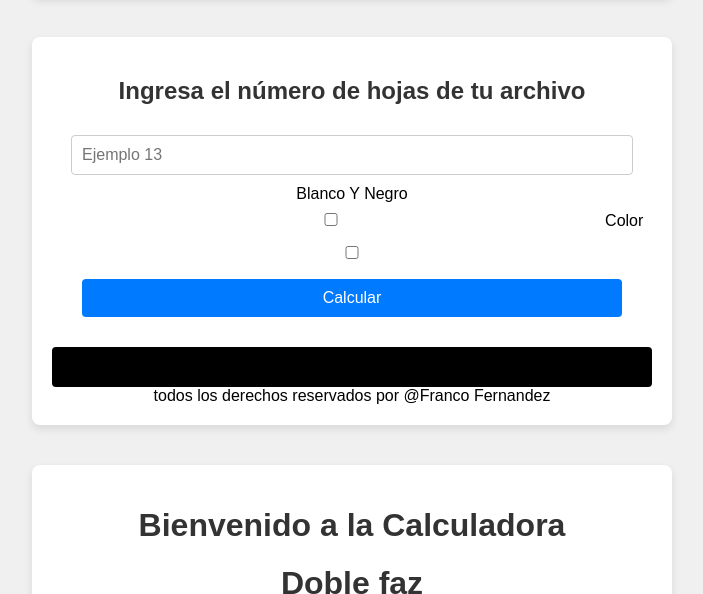
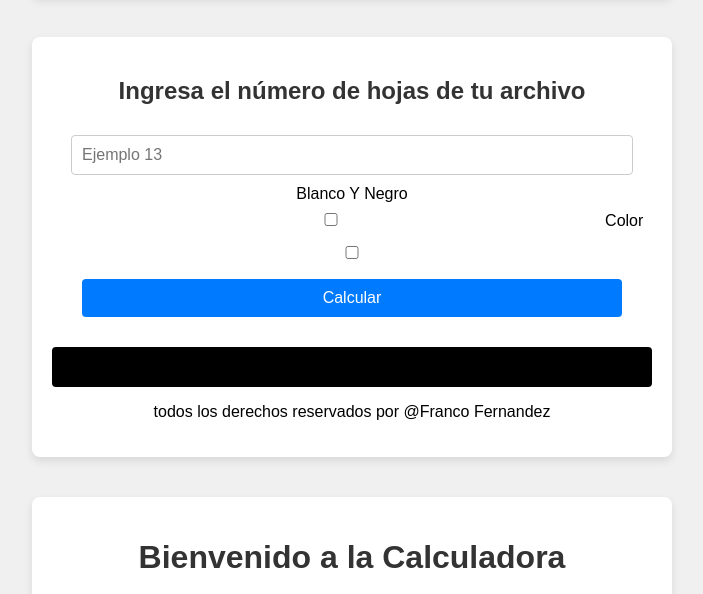
Before and after one commit to Franux77/calculadoraDeImpresiones, a plain HTML site: page index.html in a window 1280 px wide. Shown: the part 201-795 px from the top of the page, without its empty margins (288-991 px from the left). Drawn offline with Linux system fonts and the light colour scheme.

Commit message:
Moficiaciones finales

```diff
--- a/index.html
+++ b/index.html
@@ -64,7 +64,9 @@
             margin-top: 20px;
             border-radius: 4px;
         }
-
+        footer{
+            padding: 1rem;
+        }
         /* Media Queries para pantallas más pequeñas */
         @media (max-width: 600px) {
             header, main {
```
